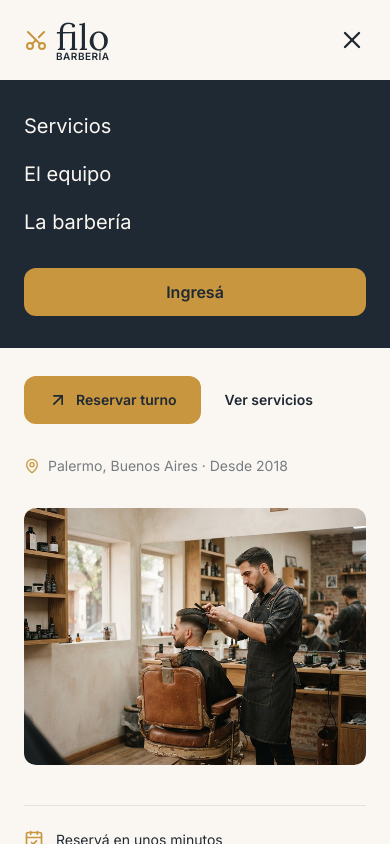
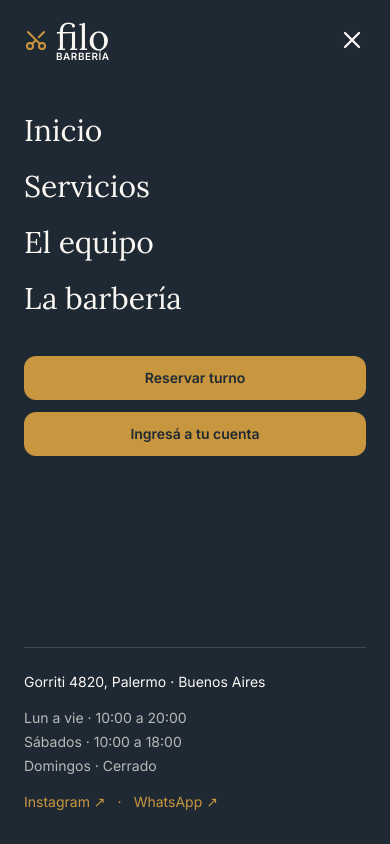
Before and after one commit to LucianoMaciel10/filo-barberia, a React (Vite) app in the folder client/: page / in a window 390 px wide. Both pictures are taken after a click on the button "Abrir menú". Shown: the top 844 px of the page. Built offline with nearby package versions, Linux system fonts and the light colour scheme.

Commit message:
feat: completar menú mobile del navbar con horarios y redes

```diff
--- a/client/src/components/layout/Navbar.jsx
+++ b/client/src/components/layout/Navbar.jsx
@@ -1,6 +1,7 @@
-import { useState } from "react";
+import { useEffect, useState } from "react";
 import { Menu, X } from "lucide-react";
 import Logo from "./Logo";
+import { business } from "../../data/business";
 
 const links = [
   { label: "Servicios", href: "#servicios" },
@@ -12,11 +13,27 @@ function Navbar() {
   const [open, setOpen] = useState(false);
   const closeMenu = () => setOpen(false);
 
+  useEffect(() => {
+    document.body.style.overflow = open ? "hidden" : "";
+    return () => {
+      document.body.style.overflow = "";
+    };
+  }, [open]);
+
+  useEffect(() => {
+    const mq = window.matchMedia("(min-width: 768px)");
+    const handler = (e) => e.matches && setOpen(false);
+    mq.addEventListener("change", handler);
+    return () => mq.removeEventListener("change", handler);
+  }, []);
+
   return (
     <header className="fixed inset-x-0 top-0 z-50 border-b border-borde bg-fondo">
       <nav
         aria-label="Principal"
-        className="flex h-20 items-center justify-between px-6 md:h-24 md:px-20"
+        className={`flex h-20 items-center justify-between px-6 md:h-24 md:px-20 ${
+          open ? "bg-charcoal text-fondo" : "text-charcoal"
+        }`}
       >
         <a href="#" onClick={closeMenu} aria-label="Filo Barbería, inicio">
           <Logo />
@@ -61,10 +78,10 @@ function Navbar() {
       {open && (
         <div
           id="menu-mobile"
-          className="absolute inset-x-0 top-full bg-charcoal px-6 py-8 text-fondo md:hidden"
+          className="absolute inset-x-0 top-full flex h-[calc(100dvh-5rem)] flex-col overflow-y-auto bg-charcoal px-6 py-8 text-fondo md:hidden"
         >
-          <ul className="space-y-5 text-xl">
-            {links.map((link) => (
+          <ul className="space-y-5 font-heading text-3xl">
+            {[{ label: "Inicio", href: "#" }, ...links].map((link) => (
               <li key={link.href}>
                 <a href={link.href} onClick={closeMenu}>
                   {link.label}
@@ -72,13 +89,52 @@ function Navbar() {
               </li>
             ))}
           </ul>
-          <a
-            href="#"
-            onClick={closeMenu}
-            className="mt-8 block rounded-brand bg-dorado py-3 text-center font-semibold text-charcoal"
-          >
-            Ingresá
-          </a>
+
+          <div className="mt-10 space-y-3">
+            <a
+              href="#"
+              onClick={closeMenu}
+              className="block rounded-brand bg-dorado py-3 text-center text-sm font-semibold text-charcoal"
+            >
+              Reservar turno
+            </a>
+            <a
+              href="#"
+              onClick={closeMenu}
+              className="block rounded-brand bg-dorado py-3 text-center text-sm font-semibold text-charcoal"
+            >
+              Ingresá a tu cuenta
+            </a>
+          </div>
+
+          <div className="mt-auto space-y-4 border-t border-fondo/15 pt-6 text-sm">
+            <p>
+              {business.address}, {business.neighborhood} · {business.city}
+            </p>
+
+            <ul className="space-y-1 text-fondo/70">
+              {business.hours.map(({ days, time }) => (
+                <li key={days}>
+                  {days} · {time}
+                </li>
+              ))}
+            </ul>
+
+            <ul className="flex gap-3 text-dorado">
+              {business.socials.map((social, index) => (
+                <li key={social.label} className="flex gap-3">
+                  {index > 0 && <span aria-hidden="true">·</span>}
+                  <a
+                    href={social.href}
+                    target="_blank"
+                    rel="noopener noreferrer"
+                  >
+                    {social.label} ↗
+                  </a>
+                </li>
+              ))}
+            </ul>
+          </div>
         </div>
       )}
     </header>
```
